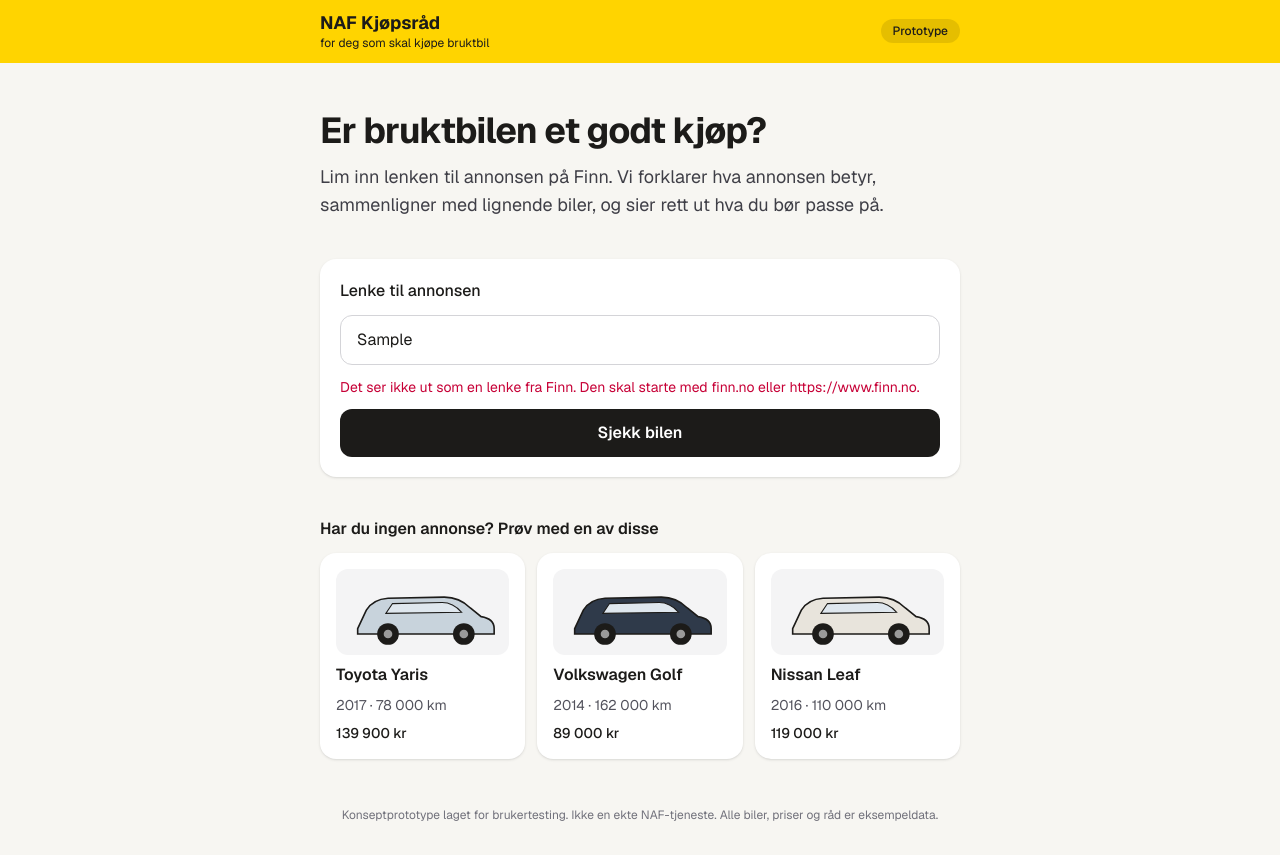
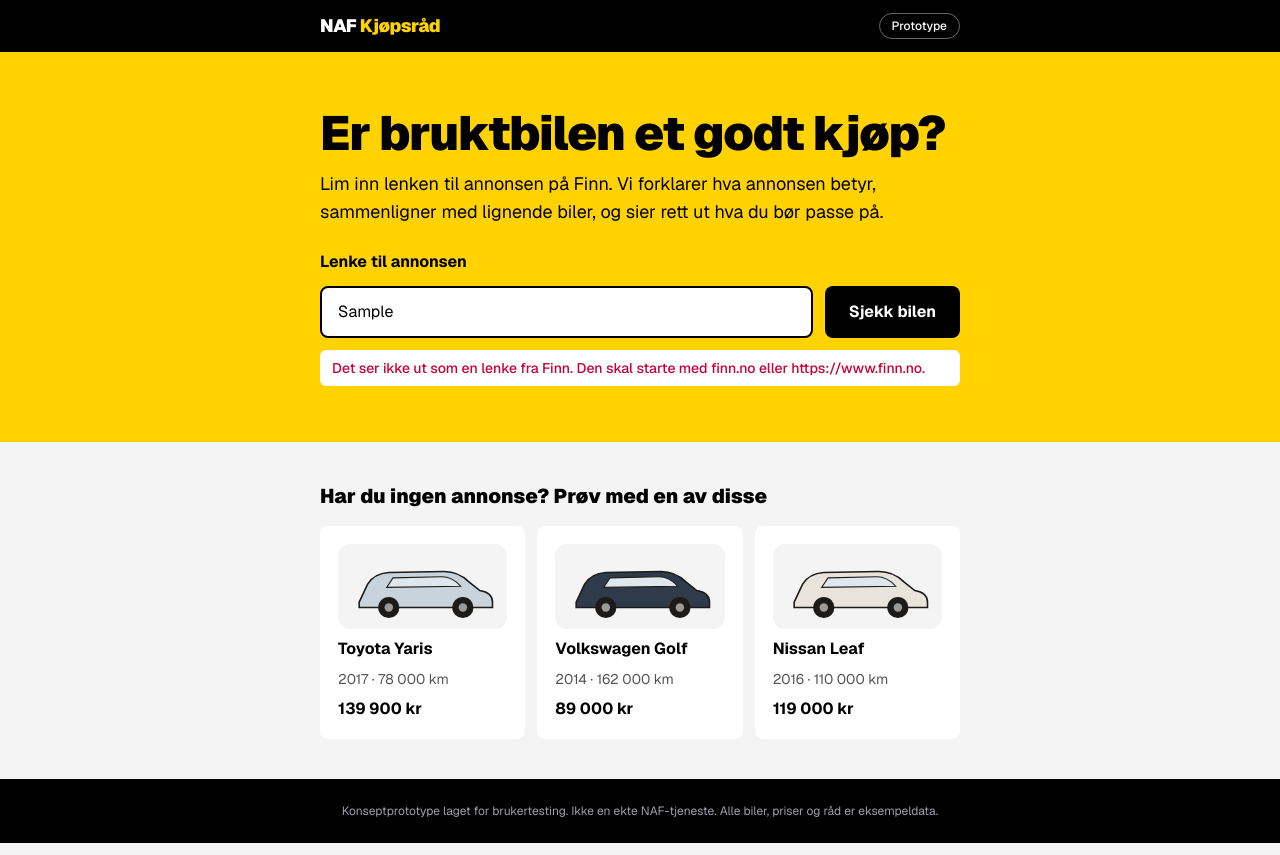
Before and after one commit to jennybor/min-app, a Next.js app: page / in a window 1280 px wide. Both pictures are taken after typing "Sample" into the empty fields and a click on the button "Sjekk bilen". Built offline with nearby package versions, Linux system fonts and the light colour scheme.

Commit message:
Mer NAF-preg: gul, svart og kraftige overskrifter

```diff
--- a/app/globals.css
+++ b/app/globals.css
@@ -1,15 +1,14 @@
 @import "tailwindcss";
 
 :root {
-  --background: #f7f6f2;
-  --foreground: #1c1b19;
+  --background: #f4f4f4;
+  --foreground: #000000;
 }
 
 @theme inline {
   --color-background: var(--background);
   --color-foreground: var(--foreground);
-  --color-gul: #ffd400;
-  --color-gul-mork: #e6bf00;
+  --color-gul: #ffd200;
   --font-sans: var(--font-geist-sans);
   --font-mono: var(--font-geist-mono);
 }
--- a/app/page.tsx
+++ b/app/page.tsx
@@ -3,10 +3,10 @@
 import { useState } from "react";
 import { biler, bilFraLenke, kroner, type Bil, type Status, type Vurdering } from "@/lib/biler";
 
-const vurderingStil: Record<Vurdering, { tekst: string; ikon: string; boks: string }> = {
-  godt: { tekst: "Godt kjøp", ikon: "✓", boks: "bg-emerald-50 border-emerald-300 text-emerald-900" },
-  sjekk: { tekst: "Greit, men sjekk dette", ikon: "!", boks: "bg-amber-50 border-amber-300 text-amber-900" },
-  forsiktig: { tekst: "Vær forsiktig", ikon: "✕", boks: "bg-rose-50 border-rose-300 text-rose-900" },
+const vurderingStil: Record<Vurdering, { tekst: string; ikon: string; boks: string; ikonBg: string }> = {
+  godt: { tekst: "Godt kjøp", ikon: "✓", boks: "border-emerald-600 text-emerald-800", ikonBg: "bg-emerald-600" },
+  sjekk: { tekst: "Greit, men sjekk dette", ikon: "!", boks: "border-amber-500 text-amber-800", ikonBg: "bg-amber-500" },
+  forsiktig: { tekst: "Vær forsiktig", ikon: "✕", boks: "border-rose-600 text-rose-800", ikonBg: "bg-rose-600" },
 };
 
 const statusStil: Record<Status, { prikk: string; etikett: string }> = {
@@ -26,10 +26,10 @@
   return (
     <div className="flex flex-1 flex-col">
       <Topp onHjem={() => setBil(null)} />
-      <main className="mx-auto w-full max-w-2xl flex-1 px-4 py-8 sm:py-12">
+      <main className="flex-1">
         {bil ? <Resultat bil={bil} onTilbake={() => setBil(null)} /> : <Start onVelg={velgBil} />}
       </main>
-      <footer className="px-4 pb-8 text-center text-xs text-zinc-500">
+      <footer className="bg-black px-4 py-6 text-center text-xs text-zinc-400">
         Konseptprototype laget for brukertesting. Ikke en ekte NAF-tjeneste. Alle biler, priser og
         råd er eksempeldata.
       </footer>
@@ -39,13 +39,12 @@
 
 function Topp({ onHjem }: { onHjem: () => void }) {
   return (
-    <header className="bg-gul">
+    <header className="bg-black text-white">
       <div className="mx-auto flex max-w-2xl items-center justify-between px-4 py-3">
-        <button onClick={onHjem} className="text-left">
-          <span className="block text-lg font-bold leading-tight">NAF Kjøpsråd</span>
-          <span className="block text-xs">for deg som skal kjøpe bruktbil</span>
+        <button onClick={onHjem} className="text-left text-lg font-black tracking-tight">
+          NAF <span className="text-gul">Kjøpsråd</span>
         </button>
-        <span className="rounded-full bg-black/10 px-3 py-1 text-xs font-medium">Prototype</span>
+        <span className="rounded-full border border-white/40 px-3 py-1 text-xs font-medium">Prototype</span>
       </div>
     </header>
   );
@@ -71,19 +70,24 @@
   }
 
   return (
-    <div className="flex flex-col gap-10">
-      <section className="flex flex-col gap-3">
-        <h1 className="text-3xl font-bold tracking-tight sm:text-4xl">Er bruktbilen et godt kjøp?</h1>
-        <p className="text-lg text-zinc-700">
+    <div className="flex flex-col">
+      <section className="bg-gul">
+        <div className="mx-auto flex max-w-2xl flex-col gap-6 px-4 py-10 sm:py-14">
+          <div className="flex flex-col gap-3">
+            <h1 className="text-4xl font-black leading-[1.05] tracking-tight sm:text-5xl">
+              Er bruktbilen et godt kjøp?
+            </h1>
+            <p className="text-lg">
               Lim inn lenken til annonsen på Finn. Vi forklarer hva annonsen betyr, sammenligner med
               lignende biler, og sier rett ut hva du bør passe på.
             </p>
-      </section>
+          </div>
 
-      <form onSubmit={sjekk} className="flex flex-col gap-3 rounded-2xl bg-white p-5 shadow-sm">
-        <label htmlFor="lenke" className="font-medium">
+          <form onSubmit={sjekk} className="flex flex-col gap-3">
+            <label htmlFor="lenke" className="font-bold">
               Lenke til annonsen
             </label>
+            <div className="flex flex-col gap-3 sm:flex-row">
               <input
                 id="lenke"
                 type="text"
@@ -91,32 +95,35 @@
                 value={lenke}
                 onChange={(e) => setLenke(e.target.value)}
                 placeholder="https://www.finn.no/mobility/item/..."
-          className="rounded-xl border border-zinc-300 px-4 py-3 text-base outline-none focus:border-zinc-900"
+                className="flex-1 rounded-lg border-2 border-black bg-white px-4 py-3 text-base outline-none"
               />
-        {feil && <p className="text-sm text-rose-700">{feil}</p>}
               <button
                 type="submit"
-          className="rounded-xl bg-foreground px-5 py-3 text-base font-semibold text-white transition-transform active:scale-[0.98]"
+                className="rounded-lg bg-black px-6 py-3 text-base font-bold text-white transition-transform active:scale-[0.98]"
               >
                 Sjekk bilen
               </button>
+            </div>
+            {feil && <p className="rounded-md bg-white px-3 py-2 text-sm font-medium text-rose-700">{feil}</p>}
           </form>
+        </div>
+      </section>
 
-      <section className="flex flex-col gap-3">
-        <h2 className="font-semibold">Har du ingen annonse? Prøv med en av disse</h2>
+      <section className="mx-auto flex w-full max-w-2xl flex-col gap-4 px-4 py-10">
+        <h2 className="text-xl font-black">Har du ingen annonse? Prøv med en av disse</h2>
         <div className="grid gap-3 sm:grid-cols-3">
           {biler.map((b) => (
             <button
               key={b.id}
               onClick={() => onVelg(b)}
-              className="flex flex-col gap-2 rounded-2xl bg-white p-4 text-left shadow-sm transition-shadow hover:shadow-md"
+              className="flex flex-col gap-2 rounded-lg border-2 border-transparent bg-white p-4 text-left transition-colors hover:border-black"
             >
               <BilBilde farge={b.farge} />
-              <span className="font-semibold">{b.navn}</span>
+              <span className="font-bold">{b.navn}</span>
               <span className="text-sm text-zinc-600">
                 {b.ar} · {b.km.toLocaleString("nb-NO")} km
               </span>
-              <span className="text-sm font-medium">{kroner(b.pris)}</span>
+              <span className="font-bold">{kroner(b.pris)}</span>
             </button>
           ))}
         </div>
@@ -130,35 +137,39 @@
   const [radgiver, setRadgiver] = useState(false);
 
   return (
-    <div className="flex flex-col gap-6">
-      <button onClick={onTilbake} className="self-start text-sm font-medium text-zinc-600 hover:text-black">
+    <div className="flex flex-col">
+      <section className="bg-gul">
+        <div className="mx-auto flex max-w-2xl flex-col gap-5 px-4 pb-8 pt-5">
+          <button onClick={onTilbake} className="self-start text-sm font-bold underline-offset-4 hover:underline">
             ← Sjekk en annen bil
           </button>
-
-      <section className="flex items-center gap-4 rounded-2xl bg-white p-4 shadow-sm">
-        <div className="w-28 shrink-0 sm:w-36">
+          <div className="flex items-center gap-4">
+            <div className="w-28 shrink-0 sm:w-40">
               <BilBilde farge={bil.farge} />
             </div>
             <div className="flex flex-col">
-          <h1 className="text-xl font-bold sm:text-2xl">
+              <h1 className="text-2xl font-black leading-tight tracking-tight sm:text-3xl">
                 {bil.navn} {bil.ar}
               </h1>
-          <span className="text-sm text-zinc-600">{bil.variant}</span>
-          <span className="text-sm text-zinc-600">
+              <span className="text-sm">{bil.variant}</span>
+              <span className="text-sm">
                 {bil.km.toLocaleString("nb-NO")} km · {bil.sted}
               </span>
-          <span className="mt-1 text-lg font-semibold">{kroner(bil.pris)}</span>
+              <span className="mt-1 text-xl font-black">{kroner(bil.pris)}</span>
+            </div>
+          </div>
         </div>
       </section>
 
-      <section className={`flex gap-4 rounded-2xl border-2 p-5 ${stil.boks}`}>
-        <span className="flex h-10 w-10 shrink-0 items-center justify-center rounded-full bg-white text-xl font-bold">
+      <div className="mx-auto flex w-full max-w-2xl flex-col gap-4 px-4 py-6">
+      <section className={`-mt-10 flex gap-4 rounded-lg border-l-8 bg-white p-5 shadow-md ${stil.boks}`}>
+        <span className={`flex h-11 w-11 shrink-0 items-center justify-center rounded-full text-xl font-black text-white ${stil.ikonBg}`}>
           {stil.ikon}
         </span>
         <div>
-          <p className="text-sm font-medium uppercase tracking-wide opacity-80">Vår vurdering</p>
-          <h2 className="text-2xl font-bold">{stil.tekst}</h2>
-          <p className="mt-1">{bil.oppsummering}</p>
+          <p className="text-xs font-bold uppercase tracking-widest">Vår vurdering</p>
+          <h2 className="text-3xl font-black tracking-tight">{stil.tekst}</h2>
+          <p className="mt-1 text-black">{bil.oppsummering}</p>
         </div>
       </section>
 
@@ -202,15 +213,17 @@
         </ul>
       </Kort>
 
-      <section className="flex flex-col gap-3 rounded-2xl bg-gul p-5">
-        <h2 className="text-xl font-bold">Usikker? Snakk med en NAF-rådgiver</h2>
-        <p>
+      <section className="flex flex-col gap-3 rounded-lg bg-black p-6 text-white">
+        <h2 className="text-2xl font-black tracking-tight">
+          Usikker? Snakk med en <span className="text-gul">NAF-rådgiver</span>
+        </h2>
+        <p className="text-zinc-300">
           En rådgiver kan se på annonsen sammen med deg, og hjelpe deg å vurdere om du bør gå videre
           med bilen.
         </p>
         <button
           onClick={() => setRadgiver(true)}
-          className="self-start rounded-xl bg-foreground px-5 py-3 font-semibold text-white transition-transform active:scale-[0.98]"
+          className="self-start rounded-lg bg-gul px-6 py-3 font-bold text-black transition-transform active:scale-[0.98]"
         >
           Få hjelp av en rådgiver
         </button>
@@ -218,14 +231,15 @@
 
       {radgiver && <RadgiverVindu onLukk={() => setRadgiver(false)} />}
       </div>
+    </div>
   );
 }
 
 function Kort({ tittel, undertittel, children }: { tittel: string; undertittel?: string; children: React.ReactNode }) {
   return (
-    <section className="flex flex-col gap-4 rounded-2xl bg-white p-5 shadow-sm">
+    <section className="flex flex-col gap-4 rounded-lg bg-white p-5">
       <div>
-        <h2 className="text-lg font-bold">{tittel}</h2>
+        <h2 className="text-xl font-black tracking-tight">{tittel}</h2>
         {undertittel && <p className="text-sm text-zinc-500">{undertittel}</p>}
       </div>
       {children}
```
Lines whose indentation alone changed are shown as unchanged.
